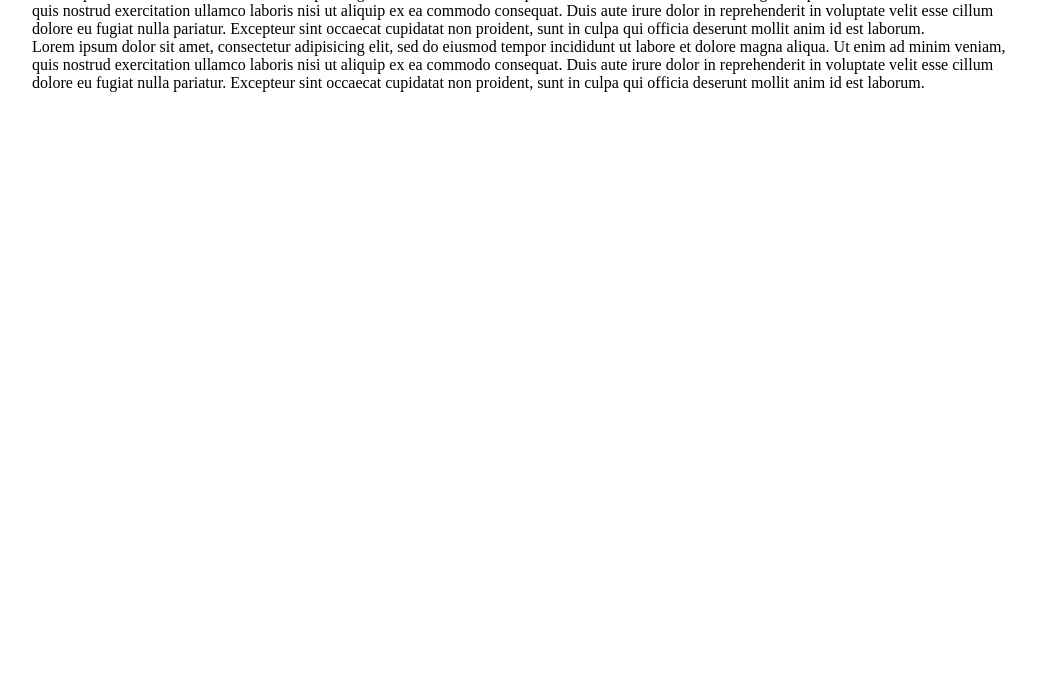
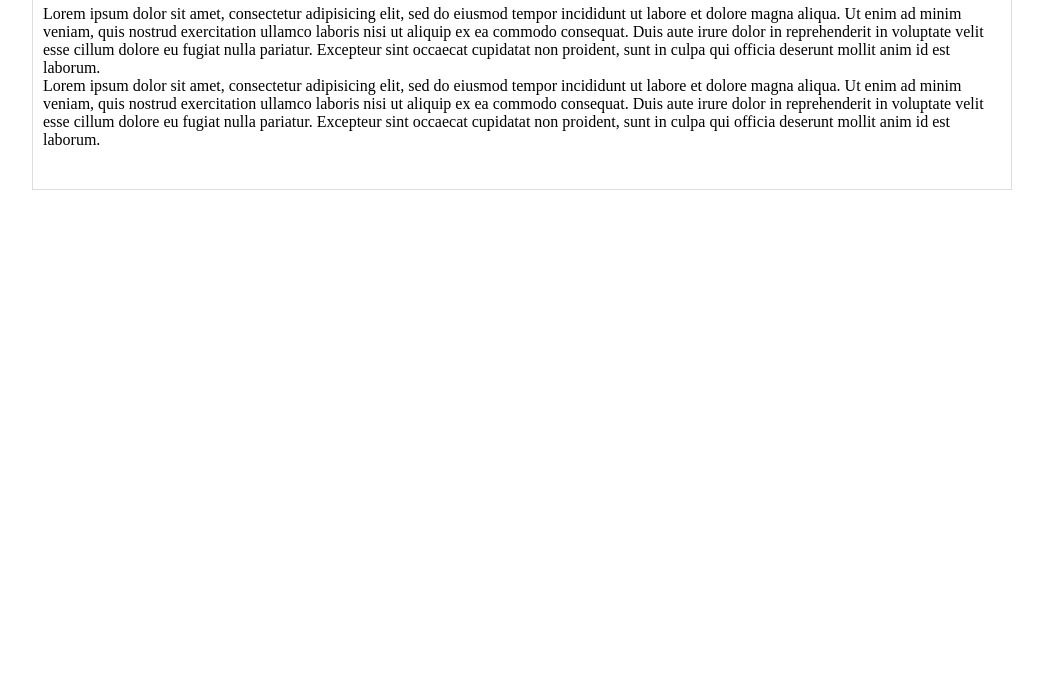
Before and after one commit to carlthomas/TDD-Hello-World, a plain HTML site: page index.html in a window 1280 px wide. Shown: the part 113-800 px from the top of the page, without its empty margins (118-1161 px from the left). Drawn offline with Linux system fonts and the light colour scheme.

Commit message:
small styling changes
Adding a border to the main container.
Adding margin top to main container, push it away from top of browser
window.
Adding CSS3 border-box reference, make it so it will stay at 980px no
matter the padding and border additions.

```diff
--- a/css/global.css
+++ b/css/global.css
@@ -4,6 +4,9 @@
 html {
 	padding: 0px;
 	margin: 0px;
+	box-sizing: border-box;
+	-webkit-box-sizing: border-box;
+	-moz-box-sizing: border-box;
 }
 
 h1 {
@@ -14,5 +17,7 @@ h1 {
 	width: 980px;
 	margin-left: auto;
 	margin-right: auto;
+	margin-top: 20px;
 	padding: 40px 10px;
+	border: 1px solid #ddd;
 }
```
